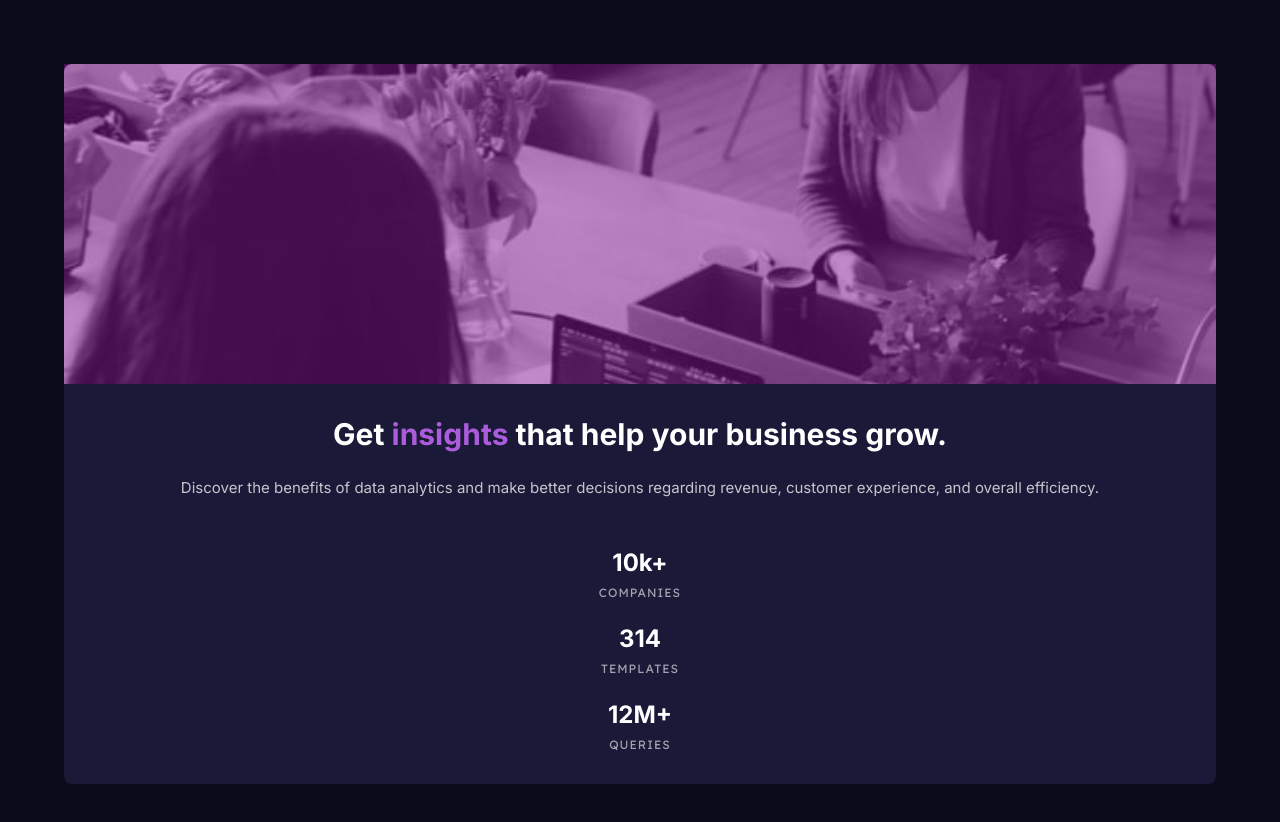
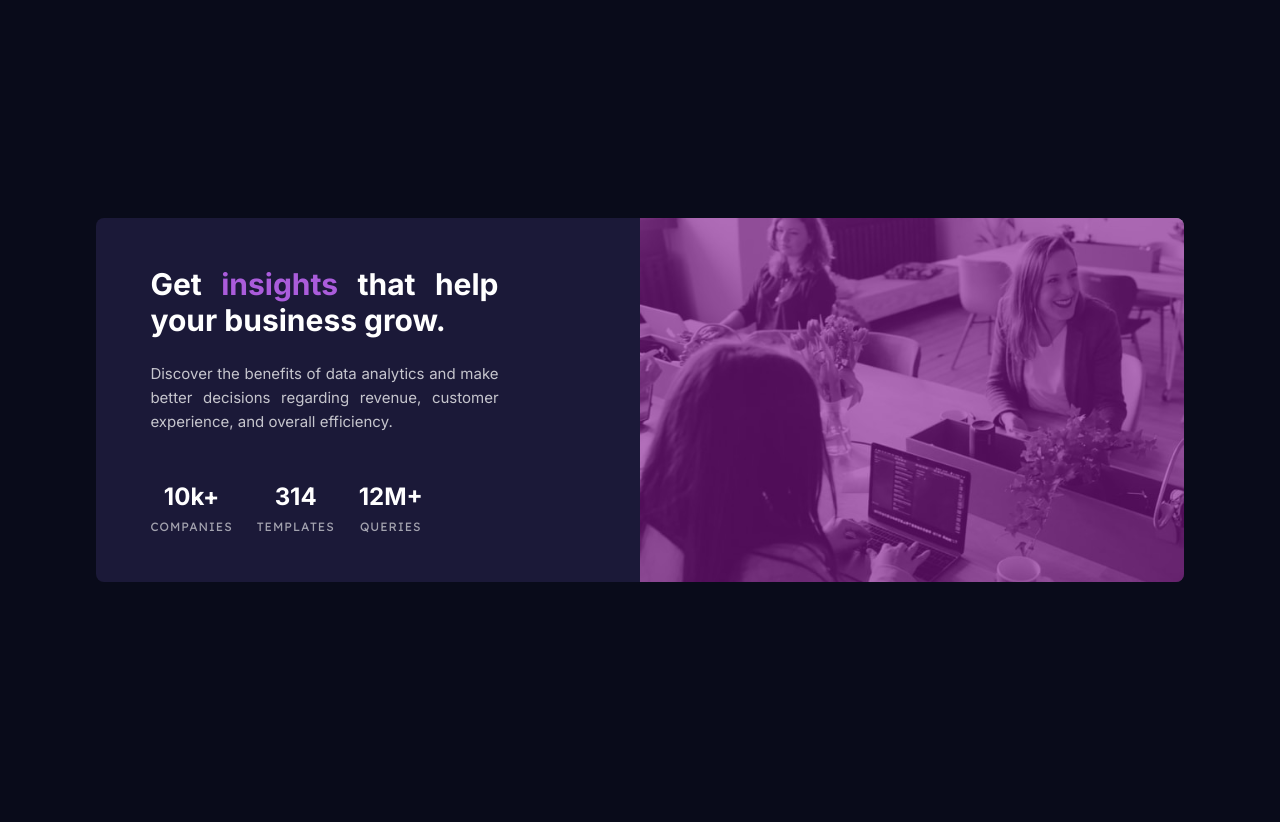
Before and after one commit to heraldofortuna/stats-preview-card-component-main, a plain HTML site: page index.html in a window 1280 px wide. After the commit the page ends 800 px from the top, so only its background shows below. Drawn offline with Linux system fonts and the light colour scheme.

Commit message:
I finished the styles of desktop view

```diff
--- a/index.html
+++ b/index.html
@@ -24,6 +24,7 @@
         <div class="card__image--color"></div>
       </div>
       <main class="card__main">
+        <div class="card__main__container">
           <h1 class="card__title">
             Get <span>insights</span> that help your business grow.
           </h1>
@@ -45,6 +46,7 @@
               <span>Queries</span>
             </div>
           </div>
+        </div>
       </main>
     </div>
   </body>
--- a/styles.css
+++ b/styles.css
@@ -19,9 +19,12 @@
 
 body {
   background-color: var(--dark-blue-1);
+  min-height: 100vh;
   color: var(--white-1);
   font-family: var(--font-1);
   font-size: 15px;
+  display: grid;
+  place-items: center;
 }
 
 .card {
@@ -43,18 +46,18 @@ body {
 
 .card__image--color {
   position: absolute;
-  background-color: rgba(132, 20, 145, 0.5);
+  background-color: rgba(132, 20, 145, 0.6);
   width: 100%;
   height: 100%;
 }
 
-.card__main {
+.card__main__container {
   width: 90%;
   text-align: center;
   display: flex;
   flex-direction: column;
   align-items: center;
-  padding: 32px 0;
+  padding: 48px 0;
   margin: 0 auto;
 }
 
@@ -96,3 +99,41 @@ body {
   letter-spacing: 1px;
   text-transform: uppercase;
 }
+
+@media (min-width: 800px) {
+  .card {
+    width: 85%;
+    display: flex;
+    flex-direction: row-reverse;
+  }
+
+  .card__image {
+    height: auto;
+    flex: 50%;
+    border-radius: 0 8px 8px 0;
+  }
+
+  .card__image--color {
+    border-radius: 0 8px 8px 0;
+  }
+
+  .card__main {
+    flex: 50%;
+  }
+
+  .card__main__container {
+    width: 80%;
+    text-align: justify;
+    align-items: flex-start;
+  }
+
+  .card__title,
+  .card__description {
+    width: 80%;
+  }
+
+  .card__stats {
+    width: 100%;
+    flex-direction: row;
+  }
+}
```
Lines whose indentation alone changed are shown as unchanged.
